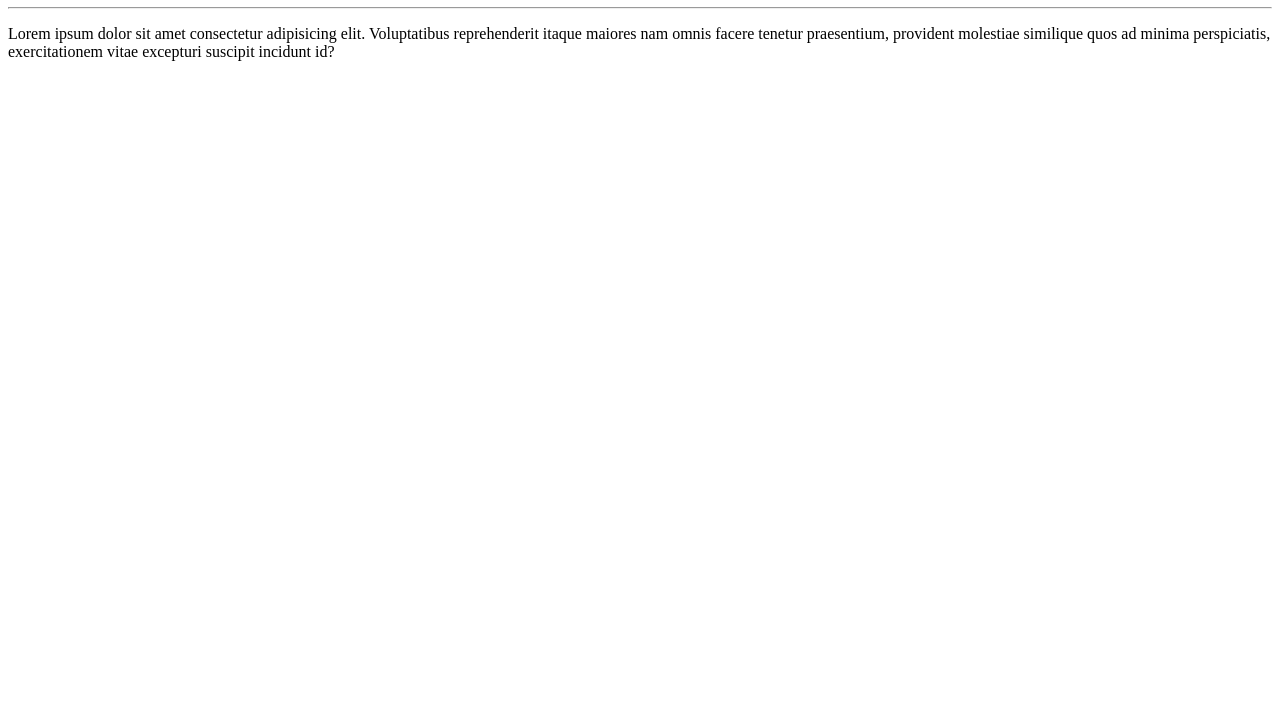
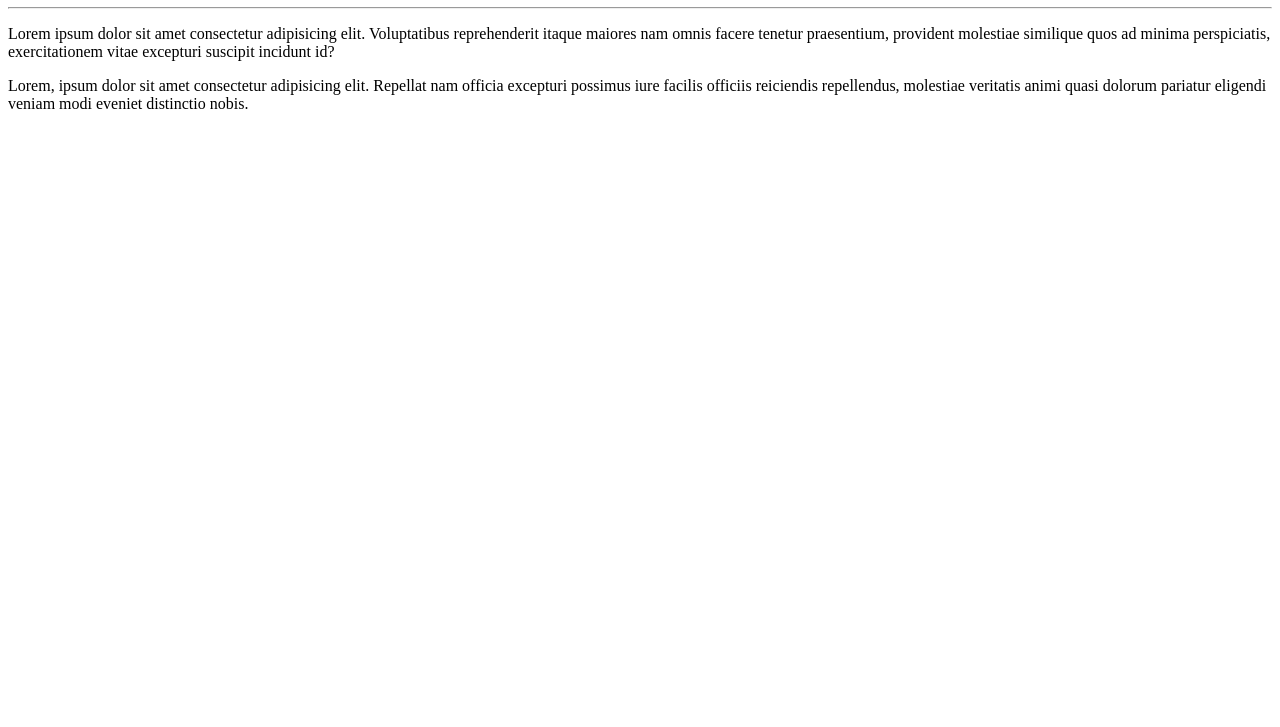
Before and after one commit to LaiFrance/Ola-Mundo-, a plain HTML site: page Site-exemplo/index.html in a window 1280 px wide. Shown: the part 73-800 px from the top of the page. Drawn offline with Linux system fonts and the light colour scheme.

Commit message:
Adicionei um parágrafo

```diff
--- a/Site-exemplo/index.html
+++ b/Site-exemplo/index.html
@@ -10,5 +10,6 @@
   <h1>Olá Mundo</h1>
   <hr>
   <p>Lorem ipsum dolor sit amet consectetur adipisicing elit. Voluptatibus reprehenderit itaque maiores nam omnis facere tenetur praesentium, provident molestiae similique quos ad minima perspiciatis, exercitationem vitae excepturi suscipit incidunt id?</p>
+  <p>Lorem, ipsum dolor sit amet consectetur adipisicing elit. Repellat nam officia excepturi possimus iure facilis officiis reiciendis repellendus, molestiae veritatis animi quasi dolorum pariatur eligendi veniam modi eveniet distinctio nobis.</p>
 </body>
 </html>
```
